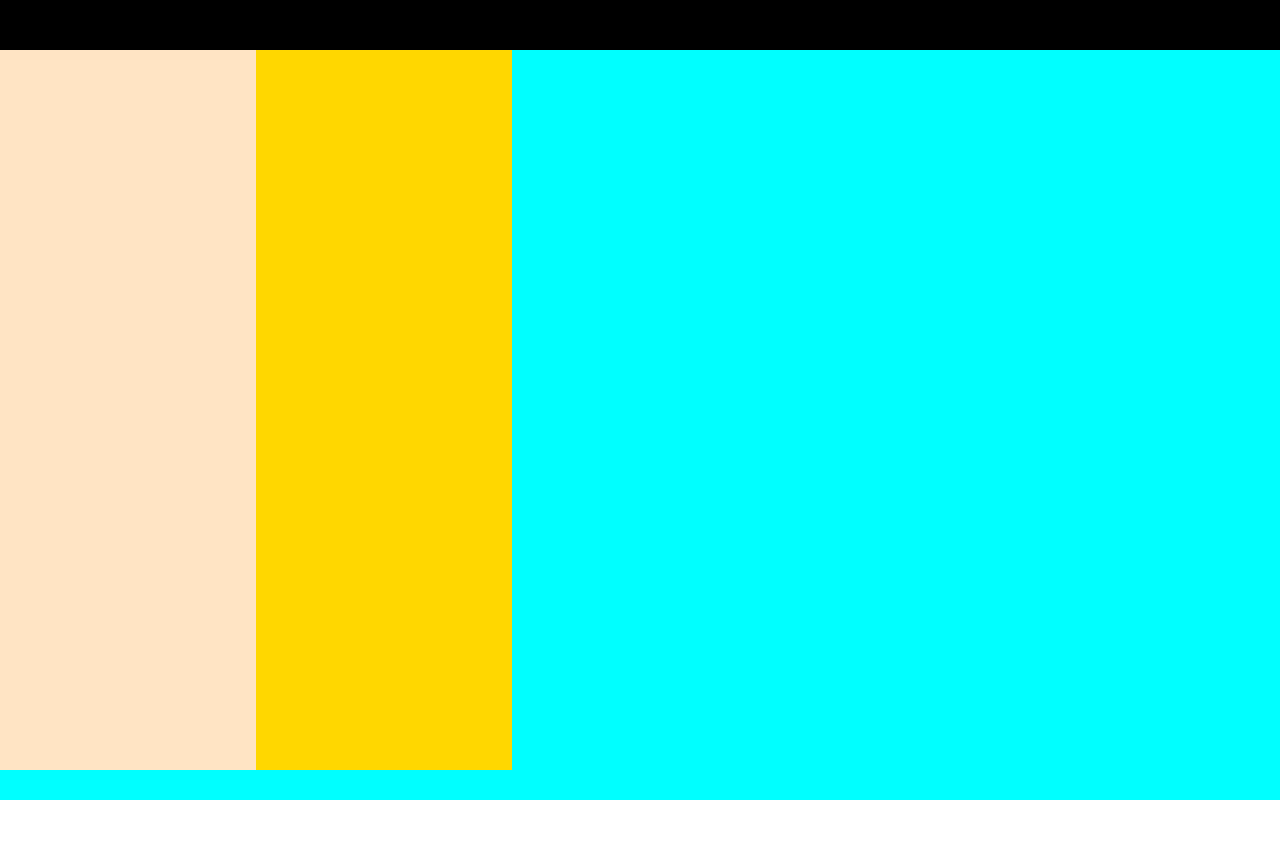
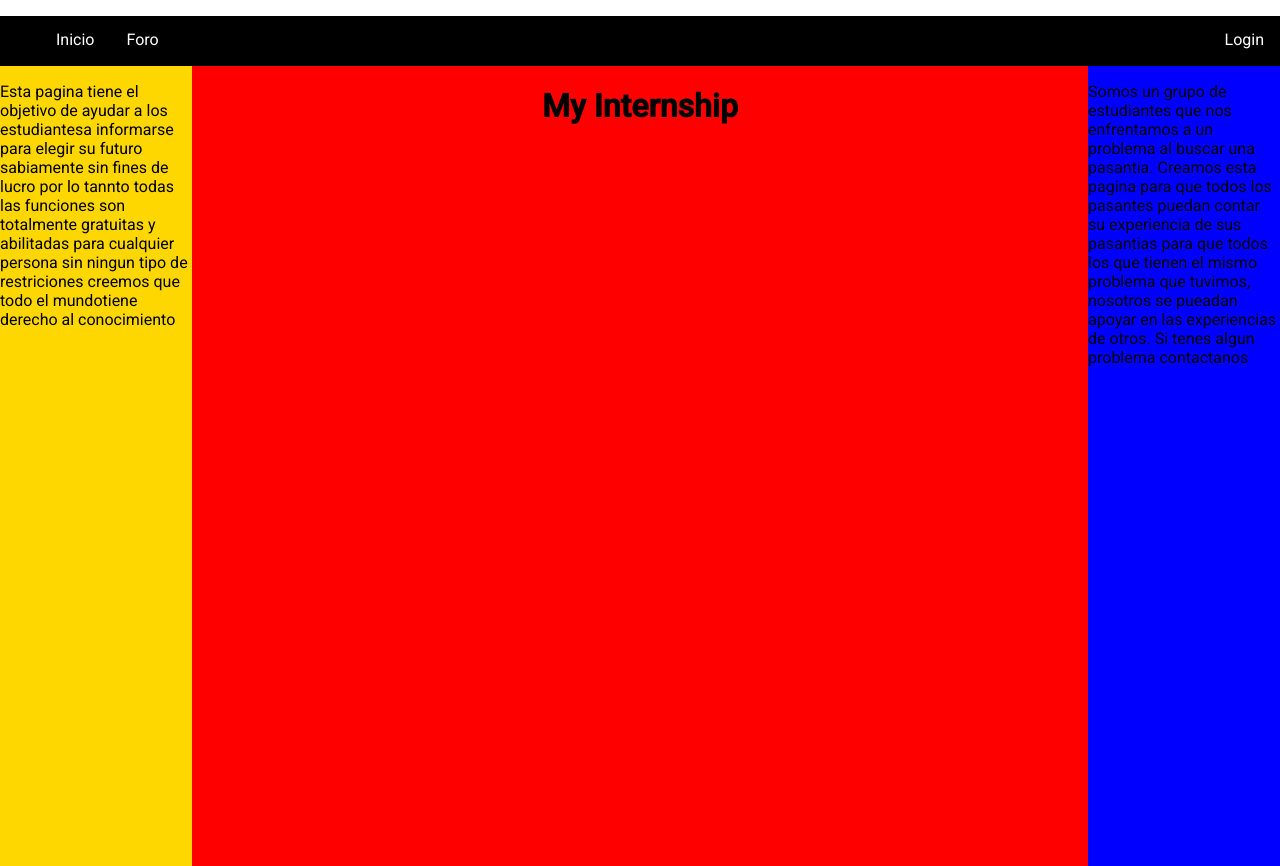
Before and after one commit to carogatica/Pasantia2019, an Angular app: page / in a window 1280 px wide. Before the commit the page ends 800 px from the top, so only its background shows below. Built offline with nearby package versions, Linux system fonts and the light colour scheme.

Commit message:
pagina principal 2.0

```diff
--- a/src/app/componentes/inicio/inicio.component.css
+++ b/src/app/componentes/inicio/inicio.component.css
@@ -26,39 +26,59 @@ padding: 15px;
 }
 .row.content {height:auto;}
 }
-
+ul{
+    list-style: none;
+    overflow: hidden;
+    background-color: black
+}
+li {
+    float:left;
+}
+li a:hover{
+    background-color: rgb(9, 9, 68)
+}
+li a {
+    display: block;
+    color: white;
+    text-align: center;
+    padding: 14px 16px;
+    text-decoration: none;
+}
+.login{
+    position: absolute;
+    right:0px;
+}
 .contenedor {
     height: 100%;
     width: 100%;
-    background-color: aqua
 }
 
 .toolbar {
     width: 100%;
- height:50px;
- background-color: black
+    height:50px;
+    background-color: black
 }
- .informacion-principal{
-display:flex;
-height: 90%;
-width: 100%;
 
+.informacion-principal {
+    display: flex;
+    height: 100%;
+    width: 100%;
+}
 
- }
- .columna-contacto{
-     background-color: bisque;
-     height:100%;
-     width: 20%;
+ .columna-contactos{
 
- }
- .columna-MyInternship¨{
-     background-color: beige;
+    background-color: blue;
+    height:100%;
+    width: 15%;
+}
+ .columna-MyInternship{
+     text-align: center;
+    background-color: red;
     height: 100%;
-    width: 60%;
-    }
-
+    width: 70%;
+}
  .columna-empresa{
      background-color:gold;
      height:100%;
-     width:20%;
+     width:15%;
  }
--- a/src/app/componentes/inicio/inicio.component.html
+++ b/src/app/componentes/inicio/inicio.component.html
@@ -59,25 +59,30 @@
 </div>
  -->
 
- <div class="contenedor">
+ <div class= "contenedor">
     <div class="toolbar">
+        <div class="collapse navbar-collapse" id="myNavbar">
+            <ul class="nav navbar-nav">
+              <li class="active"><a href="#">Inicio</a></li>
+              <li><a href="#">Foro</a></li>
+              <ul class="navbar-right">
+                <li class= "login"><a href="#"><span class="glyphicon glyphicon-log-in"></span> Login</a></li>
+              </ul>
+            </ul>
+        </div>
+    </div>
 
-    </div>
-    <div class="informacion-principal" >
-            <div class="columna-contacto">
-
-
-            </div>
-
-            <div class="columna-MyInternship">
-
-            </div>
-            <div class="columna-empresa">
-
-
-
-            </div>
-
-
+    <div class="informacion-principal">
+      <div class="columna-empresa"><p>Esta pagina tiene el objetivo de ayudar a los estudiantesa informarse para elegir su futuro sabiamente sin fines de lucro por lo tannto todas las funciones son totalmente gratuitas y abilitadas para cualquier persona sin ningun tipo de restriciones creemos que todo el mundotiene derecho al conocimiento</p></div>
+      <div class="columna-MyInternship"><h1>My Internship</h1></div>
+      <div class="columna-contactos"><p>Somos un grupo de estudiantes que nos enfrentamos a un problema al buscar una pasantia. Creamos esta pagina para que todos los pasantes puedan contar su experiencia de sus pasantias para que todos los que tienen el mismo problema que tuvimos, nosotros se pueadan apoyar en las experiencias de otros. Si tenes algun problema contactanos<a href="mailto:xddddd@tyi.com"></a></p></div>
     </div>
  </div>
+ <!--
+   <frameset rows="100,*,80" frameborder="0" border="0" framespacing="0">
+<frame name="topNav" src="top_nav.html">
+<frameset cols="200,*" frameborder="0" border="0" framespacing="0">
+<frame name="menu" src="menu_1.html" marginheight="0" marginwidth="0" scrolling="auto" noresize>
+<frame name="content" src="content.html" marginheight="0" marginwidth="0" scrolling="auto" noresize>
+</frameset>
+-->
```
